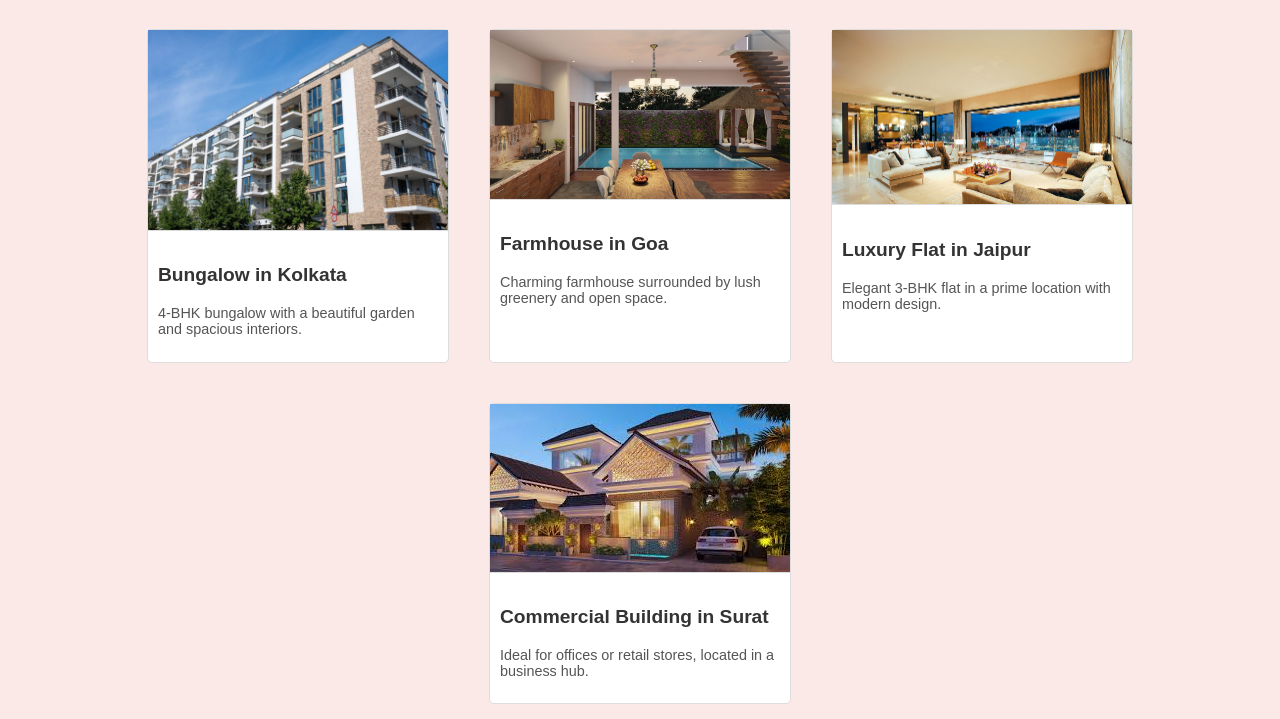
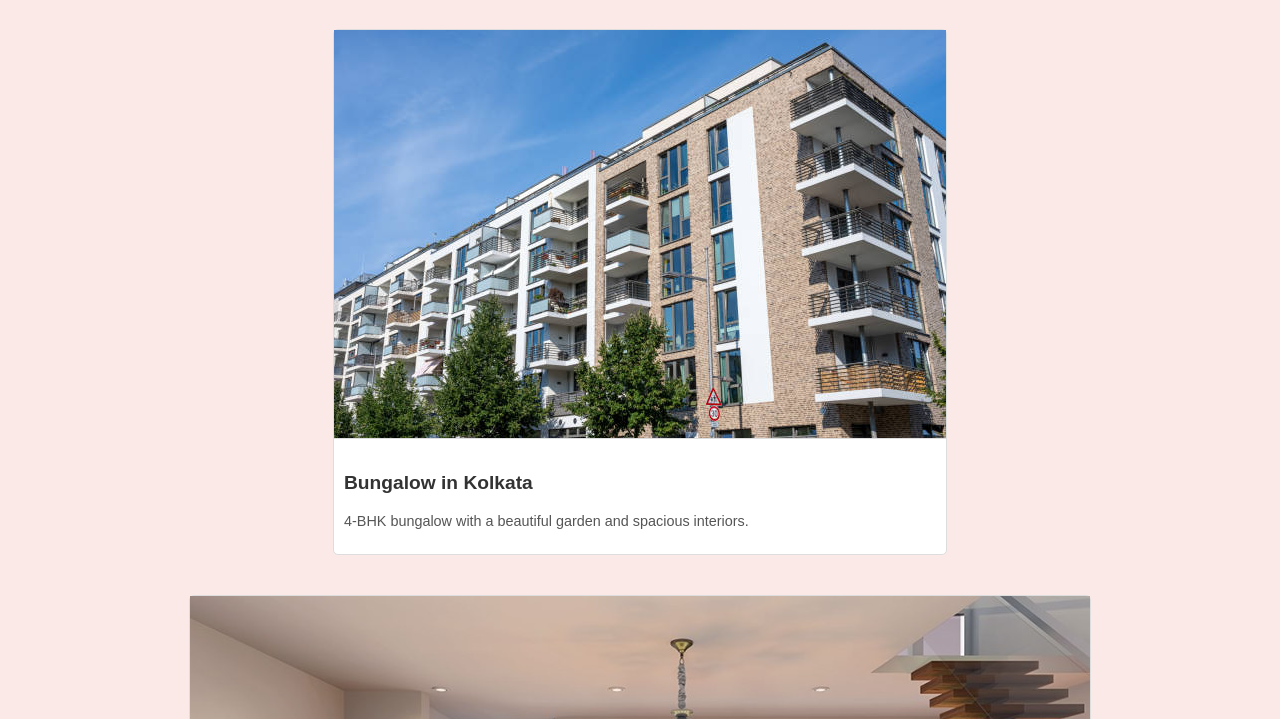
Before and after one commit to Sahiljain6/real-estate, a plain HTML site: page buy.html in a window 1280 px wide. Shown: the part 81-800 px from the top of the page. Drawn offline with Linux system fonts and the light colour scheme.

Commit message:
Update buy.html

```diff
--- a/buy.html
+++ b/buy.html
@@ -26,7 +26,7 @@
             border: 1px solid #ddd;
             border-radius: 5px;
             margin: 10px;
-            width: 300px;
+            width: 45%j;
             text-align: left;
         }
         .property img {
```
